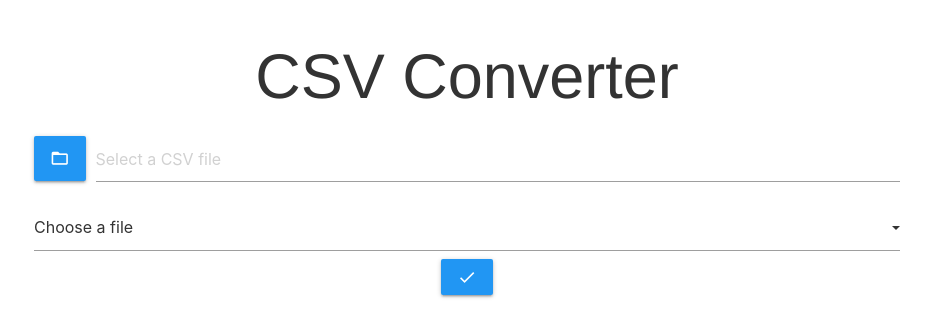
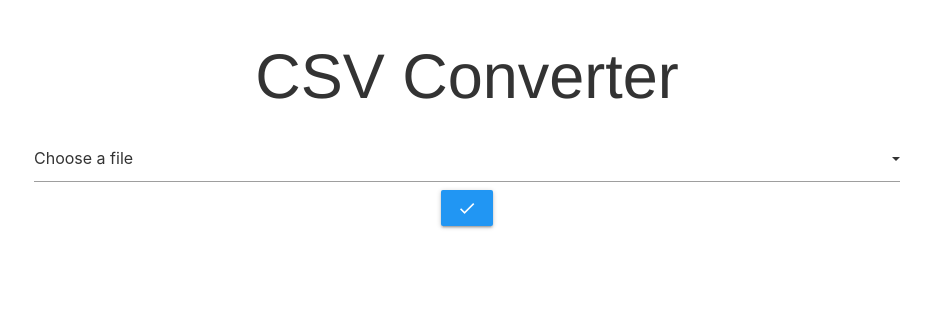
Before and after one commit to ErickLlerenas/ConvertidorCSV, a plain HTML site: page index.html in a window 1280 px wide. Shown: the whole page, without its empty margins (173-1102 px from the left). Drawn offline with nearby package versions, Linux system fonts and the light colour scheme.

Commit message:
Eliminé el input File

```diff
--- a/index.html
+++ b/index.html
@@ -20,18 +20,10 @@
     <h1>CSV Converter</h1>
     <form id="form" enctype="multipart/form-data" action="" method="POST">
         <!-- action="./assets/archivo.csv" -->
-        <div class="file-field input-field">
-            <div class="btn blue">
-              <i class="material-icons">folder_open</i>
-                <input type="file" id="file" name="file" />
-            </div>
-            <div class="file-path-wrapper">
-                <input class="file-path validate" type="text" placeholder="Select a CSV file" />
-            </div>
-        </div>
+
         <select id="select">
             <option value="" disabled selected>Choose a file</option>
-            <option value="1">JSON</option>
+            <option value="1">JSON (Console)</option>
             <option value="2">XML (Console)</option>
             <option value="3">HTML</option>
         </select>
```
